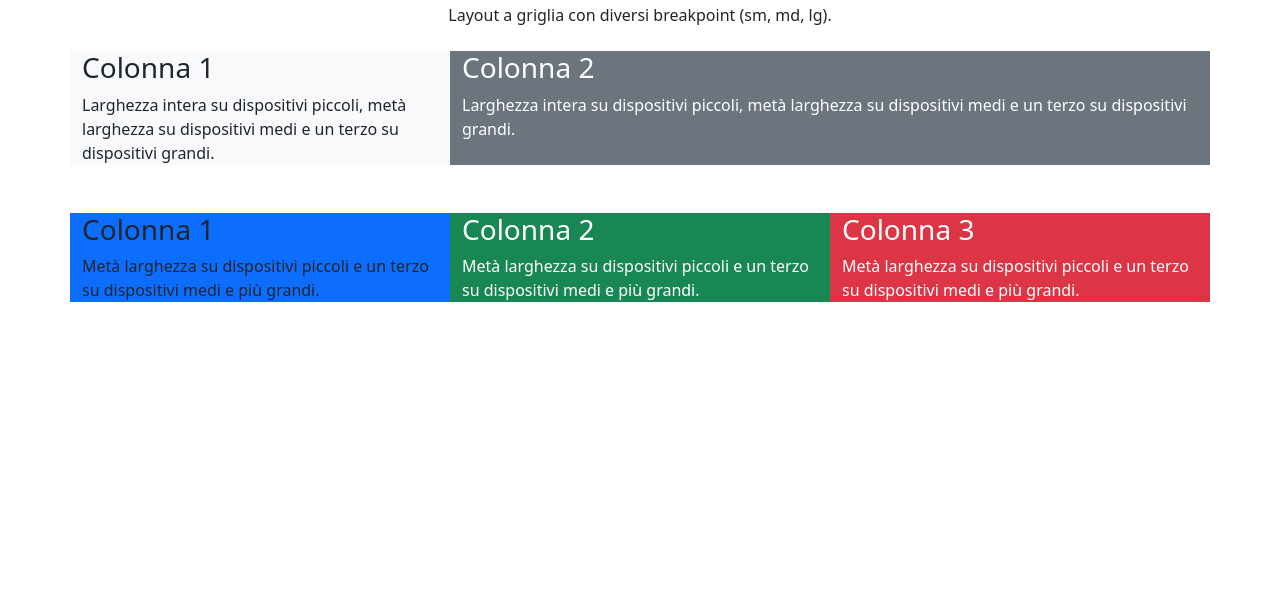
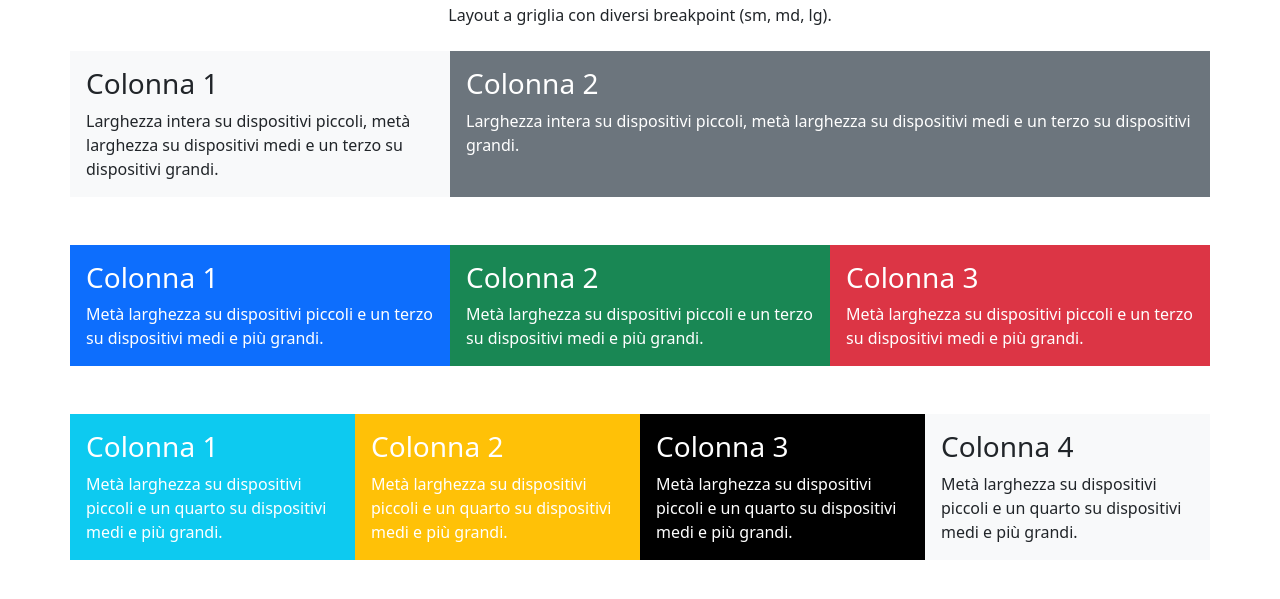
Before and after one commit to ElisaGalasso/htmlcss-bootstrap-layout, a plain HTML site: page index.html in a window 1280 px wide. Shown: the part 77-676 px from the top of the page. Drawn offline with nearby package versions, Linux system fonts and the light colour scheme.

Commit message:
add third grid and padding

```diff
--- a/index.html
+++ b/index.html
@@ -23,13 +23,13 @@
     <section>
         <div class="container">
             <div class="row">
-                <div class="col-sm-12 col-md-6 col-lg-4 bg-light ">
+                <div class="col-sm-12 col-md-6 col-lg-4 bg-light p-3">
                     <h3>Colonna 1</h3>
                     Larghezza intera su dispositivi piccoli, metà
                     larghezza su dispositivi medi e un terzo su
                     dispositivi grandi.
                 </div>
-                <div class="col-sm-12 col-md-6 col-lg-8 bg-secondary text-white">
+                <div class="col-sm-12 col-md-6 col-lg-8 bg-secondary text-white p-3">
                     <h3>Colonna 2</h3>
                     Larghezza intera su dispositivi
                     piccoli, metà larghezza su dispositivi
@@ -45,23 +45,52 @@
     <section>
         <div class="container my-5">
             <div class="row">
-                <div class="col-sm-6 col-md-4 col-lg-4 bg-primary ">
+                <div class="col-sm-6 col-md-4 col-lg-4 bg-primary text-white p-3">
                     <h3>Colonna 1</h3>
                     Metà larghezza su dispositivi piccoli e
                     un terzo su dispositivi
                     medi e più grandi.
                 </div>
-                <div class="col-sm-6 col-md-4 col-lg-4 bg-success text-white">
+                <div class="col-sm-6 col-md-4 col-lg-4 bg-success text-white p-3">
                     <h3>Colonna 2</h3>
                     Metà larghezza su dispositivi piccoli
                     e un terzo su dispositivi
-medi e più grandi.
+                    medi e più grandi.
                 </div>
-                <div class="col-sm-12 col-md-4 col-lg-4 bg-danger text-white">
+                <div class="col-sm-12 col-md-4 col-lg-4 bg-danger text-white p-3">
                     <h3>Colonna 3</h3>
                     Metà larghezza su dispositivi piccoli
                     e un terzo su dispositivi
-medi e più grandi.
+                    medi e più grandi.
+                </div>
+            </div>
+        </div>
+    </section>
+
+    <!--third grid-->
+
+     <section>
+        <div class="container my-5">
+            <div class="row">
+                <div class="col-sm-6 col-md-3 col-lg-3 bg-info text-white p-3">
+                    <h3>Colonna 1</h3>
+                    Metà larghezza su dispositivi piccoli e un quarto su
+                    dispositivi medi e più grandi.
+                </div>
+                <div class="col-sm-6 col-md-3 col-lg-3 bg-warning text-white p-3">
+                    <h3>Colonna 2</h3>
+                    Metà larghezza su dispositivi piccoli e un quarto su
+                    dispositivi medi e più grandi.
+                </div>
+                <div class="col-sm-6 col-md-3 col-lg-3 bg-black text-white p-3">
+                    <h3>Colonna 3</h3>
+                    Metà larghezza su dispositivi piccoli e un quarto su
+                    dispositivi medi e più grandi.
+                </div>
+                <div class="col-sm-6 col-md-3 col-lg-3 bg-light p-3">
+                    <h3>Colonna 4</h3>
+                    Metà larghezza su dispositivi piccoli e un quarto su
+                    dispositivi medi e più grandi.
                 </div>
             </div>
         </div>
```
